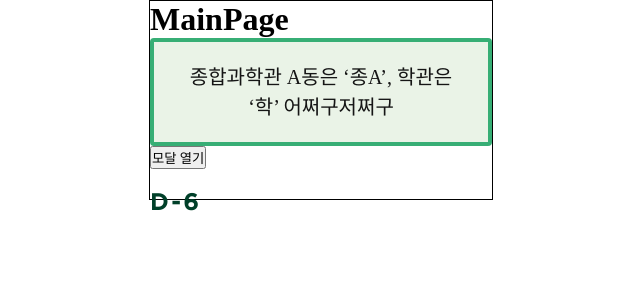
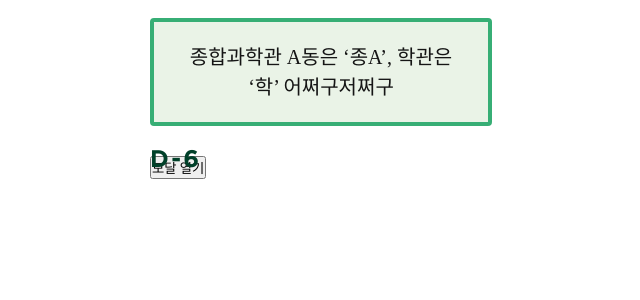
Before and after one commit to SSSSSSu3834/EDAY-FRONT, a React (Create React App) app: page / in a window 1280 px wide. Shown: the top 300 px of the page, without its empty margins (319-959 px from the left). Built offline with nearby package versions, Linux system fonts and the light colour scheme; a web font is replaced by a local one.

Commit message:
✅ : 컴포넌트 테스트

```diff
--- a/src/pages/MainPage.jsx
+++ b/src/pages/MainPage.jsx
@@ -12,12 +12,12 @@ const MainPage = () => {
     return (
         <Wrapper>
             <Container>
-                <h1>MainPage</h1>
+                <br />
                 <GreenBorderBox>
                     종합과학관 A동은 ‘종A’, 학관은 ‘학’ 어쩌구저쩌구
                 </GreenBorderBox>
+                <Dday num='6' isGreen={true} />
                 <button onClick={opener}>모달 열기</button>
-                <Dday num='6' isGreen={true} />
             </Container>
             {isModalOpen ? (
                 <Modal
@@ -44,6 +44,5 @@ const Wrapper = styled.div`
     width: 100%;
 `;
 const Container = styled.div`
-    border: 1px solid #000;
     width: calc(100% - 48px);
 `;
```
